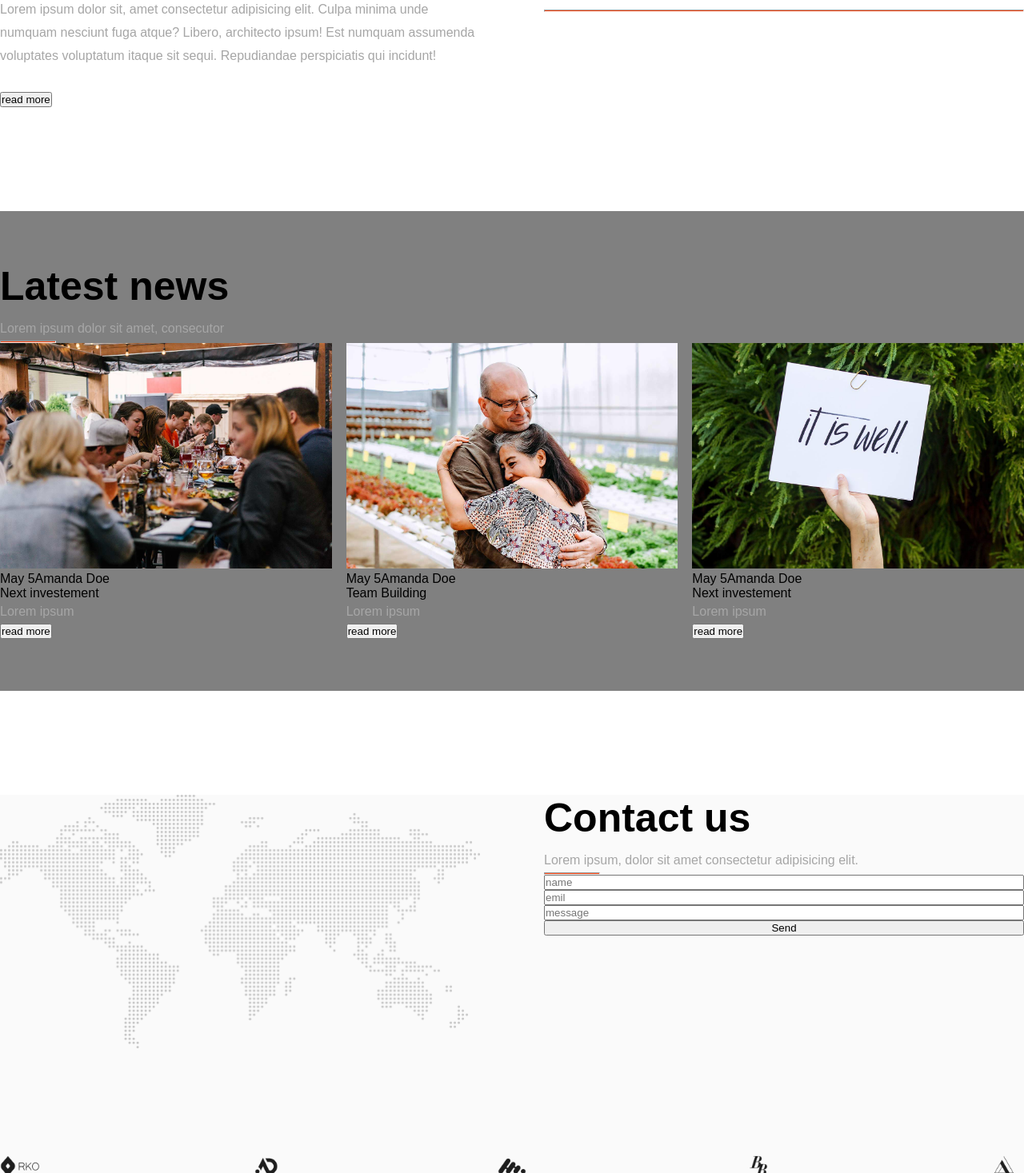
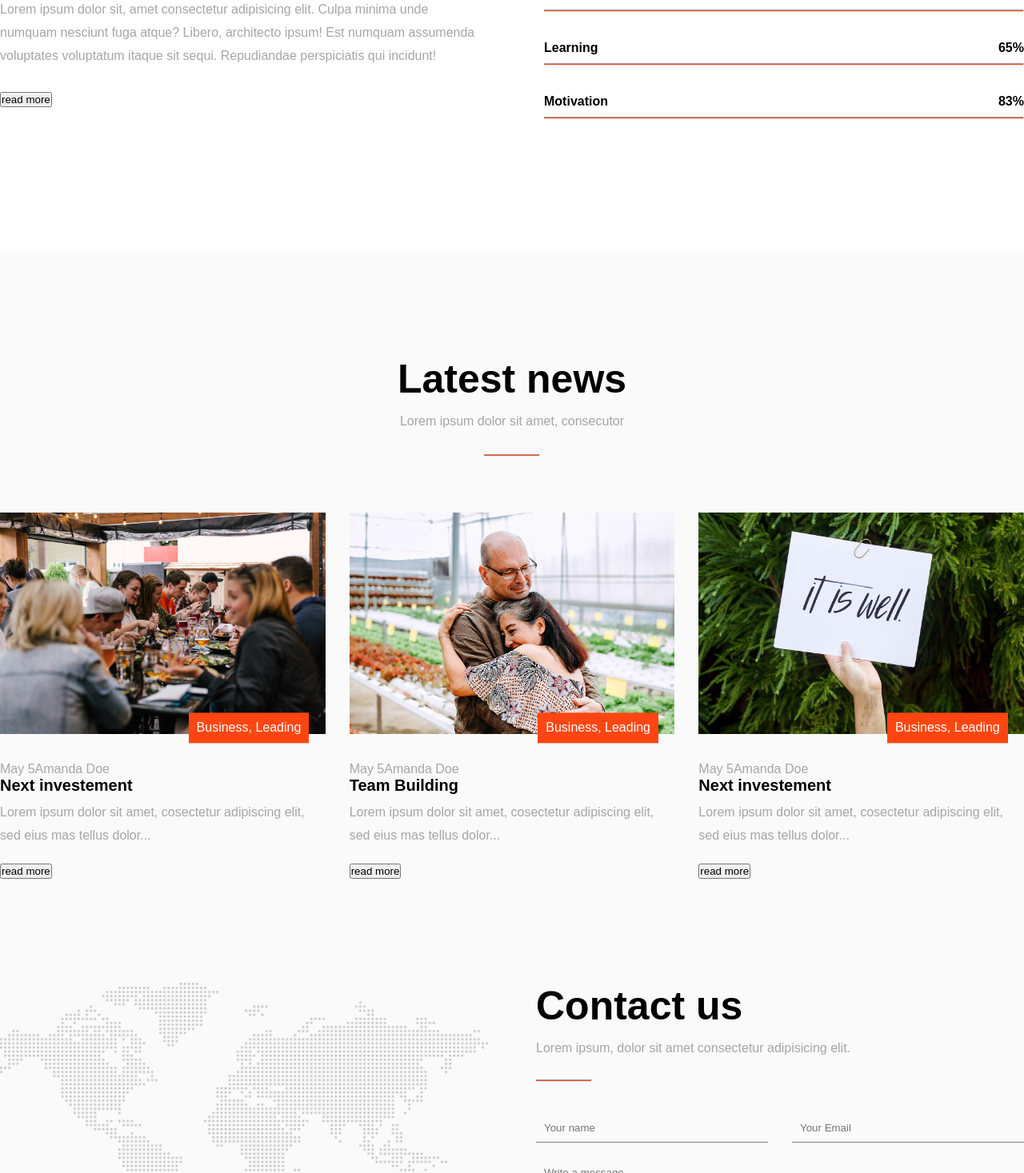
Before and after one commit to albertotaddeucci/proj-html-vuejs, a Vue app: page / in a window 1280 px wide. Shown: the part 3543-5010 px from the top of the page at 80% size. Built offline with nearby package versions, Linux system fonts and the light colour scheme.

Commit message:
stilizzati news & contact

```diff
--- a/src/components/AppContactUs.vue
+++ b/src/components/AppContactUs.vue
@@ -29,11 +29,14 @@ export default {
                     <h2>Contact us</h2>
                     <p>Lorem ipsum, dolor sit amet consectetur adipisicing elit.</p>
                     <hr>
-                    <input type="text" placeholder="name">
-                    <input type="text" placeholder="emil">
-                    <input type="text" placeholder="message">
+                    <div>
+                        <input type="text" placeholder="Your name">
+                        <input type="text" placeholder="Your Email">
 
-                    <button>Send</button>
+                    </div>
+                    <input type="text" placeholder="Write a message ...">
+
+                    <button class="cta">Send</button>
 
 
                 </div>
@@ -53,11 +56,16 @@ export default {
 </template>
 
 <style lang="scss">
+@use '../styles/variables' as *;
+
 
 
 #contact-us{
+    background-color:$primaryBg ;
+
     .row{
         display: flex;
+        gap: 60px;
 
         .col-img{
             width: 50%;
@@ -70,15 +78,47 @@ export default {
             width: 50%;
             display: flex;
             flex-direction: column;
+
+            hr{
+                margin-top: 25px;
+                margin-bottom: 20px;
+            }
+
+            div:first-of-type{
+                display: flex;
+                gap: 30px;
+
+                input{
+                    flex-grow: 1;
+                }
+
+            }
+
+            input{
+                margin-top: 20px;
+                padding: 10px;
+
+                border: 0;
+                border-bottom: 1px solid gray ;
+
+                background-color: transparent;
+
+            }
+
+            .cta{
+             align-self: flex-start;
+             margin-top: 40px;
+
+            }
         }
     }
 
     .row-clients{
         display: flex;
         justify-content: space-between;
-        img{
-            width: 50px;
-        }
+
+        margin-top: 100px ;
+
     }
 }
 
--- a/src/components/AppLatestNews.vue
+++ b/src/components/AppLatestNews.vue
@@ -27,6 +27,7 @@ export default {
 <template>
 
     <section class="latest">
+        <div class="container">
 
             <div class="container-sm">
                 <h2>Latest news</h2>
@@ -38,10 +39,12 @@ export default {
                     <NewsItem v-for="currentNews in news"
                     :news="currentNews"></NewsItem>
 
+                </div>
+            </div>
 
 
         </div>
-        </div>
+
 
 
     </section>
@@ -50,21 +53,41 @@ export default {
 </template>
 
 <style lang="scss">
+@use '../styles/variables' as *;
+
 
 .latest{
-    background-color: grey;
+    padding-block: 130px;
+    background-color: $primaryBg;
 
-    padding-block: 65px;
+
+    .container-sm{
+
+
+        display: flex;
+        flex-direction: column;
+        align-items: center;
+
+
+        hr{
+             margin-top: 26px;
+             margin-bottom: 70px ;
         }
+
 
         .news-list{
             display: flex;
-    gap: 18px;
+            gap: 30px;
+
+            width: 100%;
 
 
+        }
+    }
 
 }
 
 
 
+
 </style>
--- a/src/components/AppStats.vue
+++ b/src/components/AppStats.vue
@@ -7,6 +7,25 @@ export default {
     data(){
       return{
         store,
+
+        stats: [
+            {
+                name: "Mentorship",
+                percentage: "78%"
+            },
+            {
+                name: "Education",
+                percentage: "95%"
+            },
+            {
+                name: "Learning",
+                percentage: "65%"
+            },
+            {
+                name: "Motivation",
+                percentage: "83%"
+            },
+        ]
 
 
 
@@ -19,6 +38,7 @@ export default {
 
 
 <template>
+<section id="stats">
 
     <div class="container-sm">
 
@@ -31,26 +51,13 @@ export default {
                 <button>read more</button>
             </div>
             <div class="col-right">
-            <div  class="stat">
+                <div  class="stat" v-for="stat in stats">
                     <div class="info">
                         <div class="name">
-                        Mentorship
+                            {{stat.name}}
                         </div>
                         <div class="num">
-                        78%
-                    </div>
-                </div>
-                <div class="bar">
-                    <hr>
-                </div>
-            </div>
-            <div  class="stat">
-                <div class="info">
-                    <div class="name">
-                        Education
-                    </div>
-                    <div class="num">
-                        78%
+                            {{ stat.percentage }}
                         </div>
                     </div>
                     <div class="bar">
@@ -59,16 +66,20 @@ export default {
                 </div>
 
 
+
             </div>
 
         </div>
     </div>
+
+</section>
 
 
 
 </template>
 
 <style lang="scss">
+#stats{
 
     .row{
         margin-block: 130px;
@@ -106,5 +117,7 @@ export default {
         }
     }
 
+}
+
 
 </style>
--- a/src/components/NewsItem.vue
+++ b/src/components/NewsItem.vue
@@ -12,7 +12,6 @@ export default {
       return{
         store,
 
-
       }
     }
 }
@@ -24,10 +23,13 @@ export default {
 <template>
 
 <div class="news">
-    <img :src="news.image" alt="">
+    <div class="image-news">
+        <img :src="news.image" alt="">
+        <div class="tag">{{ news.tag }}</div>
+    </div>
     <div>
-        <span> {{news.date}}</span>
-        <span>{{news.author}}</span>
+        <span class="small"> {{news.date}}</span>
+        <span class="small"> {{news.author}}</span>
     </div>
     <div class="title">
         {{ news.title }}
@@ -40,10 +42,49 @@ export default {
 </template>
 
 <style lang="scss">
+@use '../styles/variables' as *;
+
 
 .news{
+
+    .image-news{
+        position: relative;
+        margin-bottom: 35px;
+    }
     img{
         width: 100%;
+        object-fit: cover;
+        display: block;
+
+    }
+
+    .tag{
+        position: absolute;
+        top: 100%;
+        right: 5%;
+
+        transform: translateY(-70%);
+        padding: 10px;
+
+        color: white;
+        background-color: $accentColor;
+    }
+
+    .small{
+
+        color: $colorSecondary;
+
+    }
+
+    .title{
+        font-size: 20px;
+        font-weight: bold;
+
+    }
+
+    p{
+        padding-top: 8px;
+        padding-bottom: 20px;
     }
 }
 
--- a/src/data/news.json
+++ b/src/data/news.json
@@ -4,7 +4,7 @@
         "date": "May 5",
         "author": "Amanda Doe",
         "title": "Next investement",
-        "text": "Lorem ipsum",
+        "text": "Lorem ipsum dolor sit amet, cosectetur adipiscing elit, sed eius mas tellus dolor...",
         "tag": "Business, Leading"
     },
     {
@@ -12,7 +12,7 @@
         "date": "May 5",
         "author": "Amanda Doe",
         "title": "Team Building",
-        "text": "Lorem ipsum",
+        "text": "Lorem ipsum dolor sit amet, cosectetur adipiscing elit, sed eius mas tellus dolor...",
         "tag": "Business, Leading"
     },
     {
@@ -20,7 +20,7 @@
         "date": "May 5",
         "author": "Amanda Doe",
         "title": "Next investement",
-        "text": "Lorem ipsum",
+        "text": "Lorem ipsum dolor sit amet, cosectetur adipiscing elit, sed eius mas tellus dolor...",
         "tag": "Business, Leading"
     }
 ]
```
Lines whose indentation alone changed are shown as unchanged.
